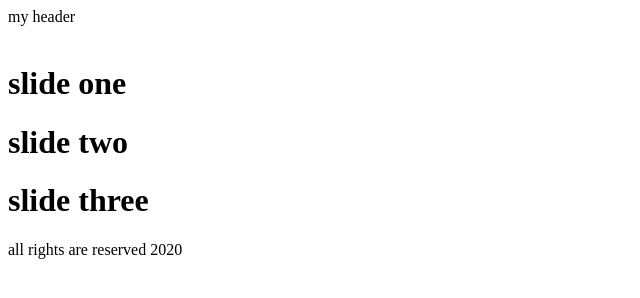
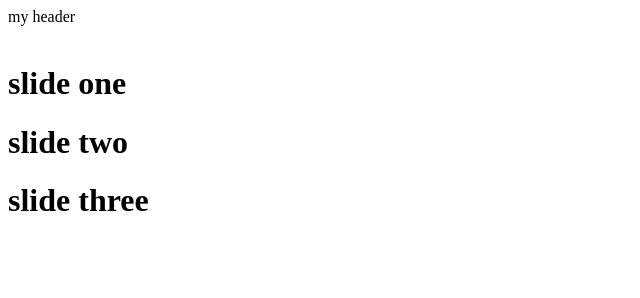
Before and after one commit to BEHNAZM98/git-project-one, a website: page index.html in a window 1280 px wide. Shown: the whole page, without its empty margins (0-640 px from the left). Drawn offline with Linux system fonts and the light colour scheme.

Commit message:
footer remote

```diff
--- a/index.html
+++ b/index.html
@@ -18,9 +18,6 @@
         <h1>slide two</h1>
         <h1>slide three</h1>
     </div>
-    <footer>
-        all rights are reserved 2020
-    </footer>
 
     <script src="script.js"></script>
 </body>
--- a/style.css
+++ b/style.css
@@ -4,4 +4,5 @@ header{
 
 .slider{
     background-color: yellow;
+    front-size: em;
 }
```
